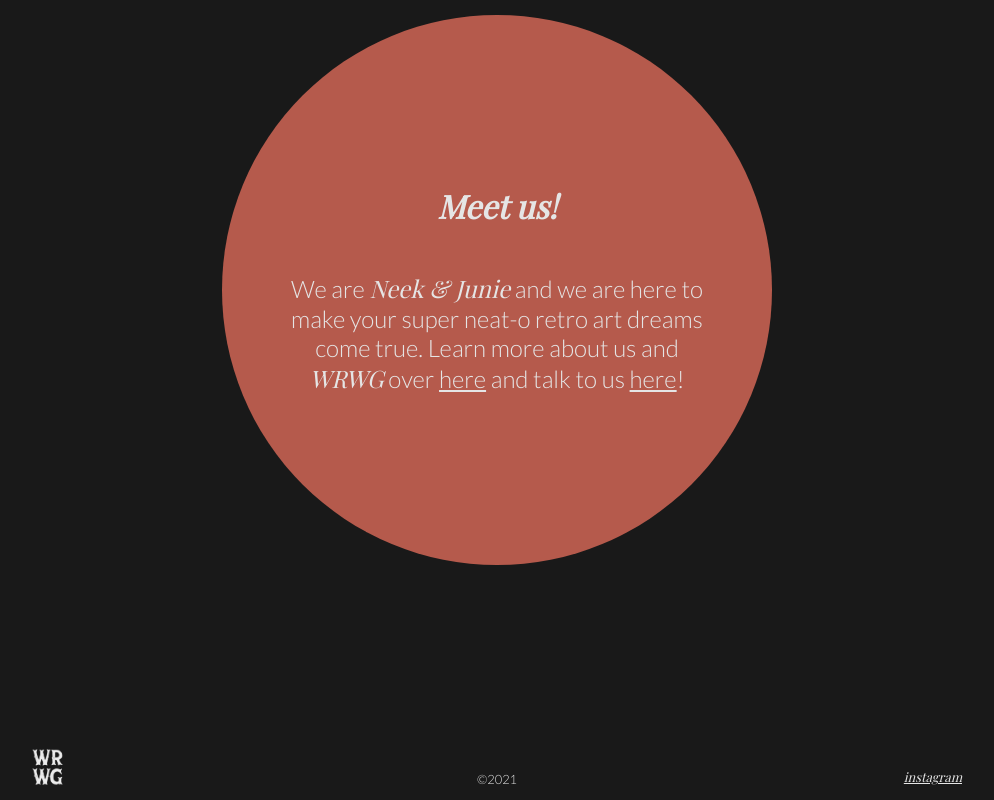
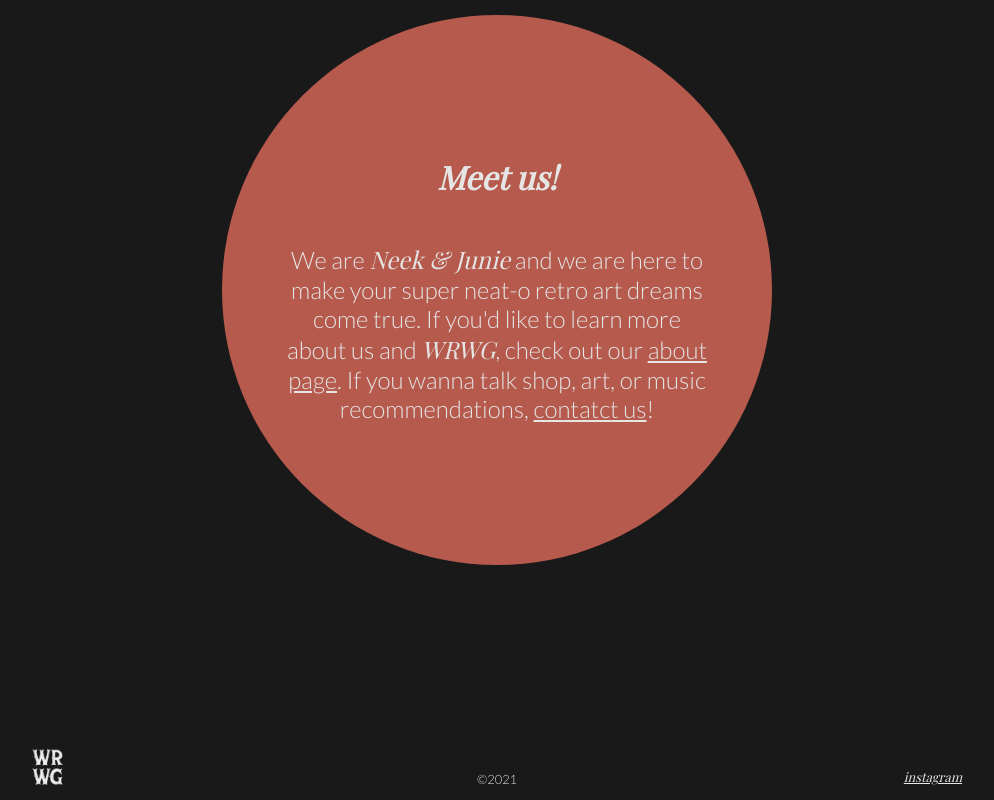
Before and after one commit to julietteabeyta/portfolio-2021, a Next.js app: page / in a window 1280 px wide. Shown: the part 1310-2110 px from the top of the page, without its empty margins (143-1137 px from the left). Built offline with nearby package versions, Linux system fonts and the light colour scheme; a web font is replaced by a local one.

Commit message:
Fix ambiguous link

```diff
--- a/pages/index.js
+++ b/pages/index.js
@@ -36,8 +36,8 @@ export default function Home() {
             <div>
               <h1><span >Meet us!</span></h1>
               <p>We are <span >Neek & Junie</span> and we are here to make your super neat-o retro
-                art dreams come true. Learn more about us and <span>WRWG</span> over {' '}
-                <a href="/about">here</a> and talk to us <a href="/contact">here</a>! </p>
+                art dreams come true. If you'd like to learn more about us and <span>WRWG</span>, check out our {' '}
+                <a href="/about">about page</a>. If you wanna talk shop, art, or music recommendations, <a href="/contact">contatct us</a>!</p>
             </div>
           </div>
         </div>
```
